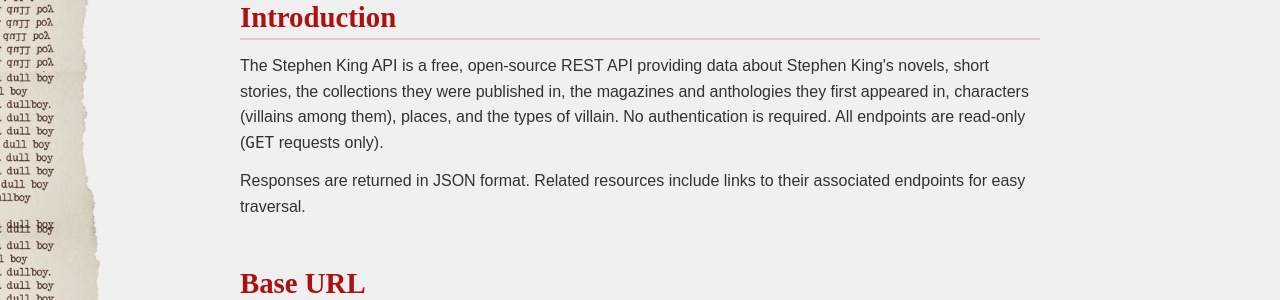
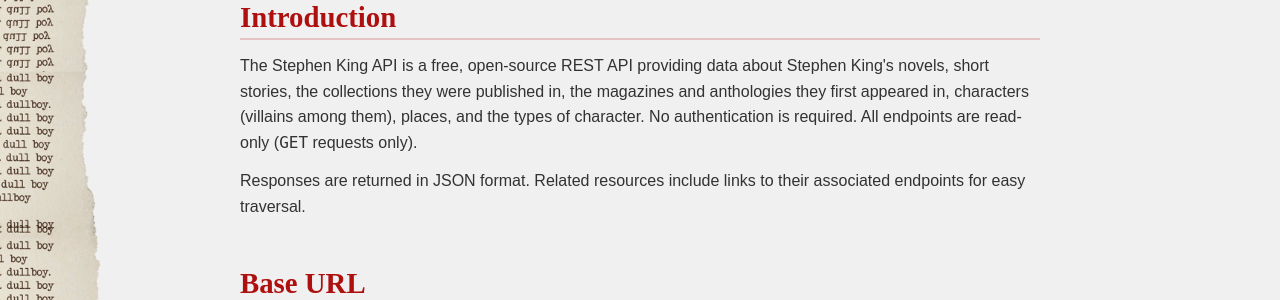
Before and after one commit to hvanlear/Stephen-King-API, a Node server app: page /docs in a window 1280 px wide. Shown: the part 648-948 px from the top of the page. Run offline with Node 20, Linux system fonts and the light colour scheme; some web fonts are replaced.

Commit message:
Call types character types
Types classify every character now, heroes included, so the home page,
readme and docs stop calling them villain types. The docs also gave the
Losers' Club as a protagonist record, but the club has no record; Bill
Denbrough does.

Co-Authored-By: Claude Opus 5.5 <noreply@anthropic.com>

```diff
--- a/views/docs.ejs
+++ b/views/docs.ejs
@@ -64,7 +64,7 @@
         <section id="introduction" class="docs-section">
           <h2>Introduction</h2>
           <p>
-            The Stephen King API is a free, open-source REST API providing data about Stephen King's novels, short stories, the collections they were published in, the magazines and anthologies they first appeared in, characters (villains among them), places, and the types of villain. No authentication is required. All endpoints are read-only (<code>GET</code> requests only).
+            The Stephen King API is a free, open-source REST API providing data about Stephen King's novels, short stories, the collections they were published in, the magazines and anthologies they first appeared in, characters (villains among them), places, and the types of character. No authentication is required. All endpoints are read-only (<code>GET</code> requests only).
           </p>
           <p>
             Responses are returned in JSON format. Related resources include links to their associated endpoints for easy traversal.
@@ -542,7 +542,7 @@ RateLimit: limit=100, remaining=99, reset=60</pre>
         <section id="characters" class="docs-section">
           <h2>Characters</h2>
           <p>
-            Characters are the people and creatures of the stories: every villain, and the heroes and others around them, who are being added a few books at a time, starting with <em>'Salem's Lot</em> and <em>It</em>. Each one says whether it's a <code>villain</code>, and gives its <code>role</code> in each book or short it's in: <code>"protagonist"</code> for one of the people the story follows, <code>"antagonist"</code> for a villain the story is against, <code>"supporting"</code>, or <code>"minor"</code> for a cameo or a small part. A role is <code>null</code> until it's recorded. <code>protagonist</code> is <code>true</code> for a character who leads at least one work, such as Ben Mears or the Losers' Club, and a character can be neither, such as Matt Burke.
+            Characters are the people and creatures of the stories: every villain, and the heroes and others around them, who are being added a few books at a time, starting with <em>'Salem's Lot</em> and <em>It</em>. Each one says whether it's a <code>villain</code>, and gives its <code>role</code> in each book or short it's in: <code>"protagonist"</code> for one of the people the story follows, <code>"antagonist"</code> for a villain the story is against, <code>"supporting"</code>, or <code>"minor"</code> for a cameo or a small part. A role is <code>null</code> until it's recorded. <code>protagonist</code> is <code>true</code> for a character who leads at least one work, such as Ben Mears or Bill Denbrough, and a character can be neither, such as Matt Burke.
           </p>
           <p>
             Character responses include <code>books</code> and <code>shorts</code> arrays linking to the works they appear in, a <code>residence</code> array linking to where they live, and their <code>type</code> and <code>kinds</code>. A <code>group</code> character is a set of characters, such as a gang, a cult or a race. Books and shorts list their <code>characters</code>, and their <code>villains</code> and <code>protagonists</code> among them. Each of those links, and each of a character's <code>books</code> and <code>shorts</code>, carries the character's <code>role</code> in that work. Beverly Marsh is a protagonist of <em>It</em> but has a minor part in <em>11/22/63</em>, so only <em>It</em> lists her among its <code>protagonists</code>.
@@ -1257,7 +1257,7 @@ RateLimit: limit=100, remaining=99, reset=60</pre>
               <span class="endpoint-method">GET</span>
               <span class="endpoint-path">/api/type/:id</span>
             </div>
-            <p>Returns a single type by ID. Id 5 is unused: the old database used it for groups, which are now the villain's <code>group</code> flag.</p>
+            <p>Returns a single type by ID. Id 5 is unused: the old database used it for groups, which are now the character's <code>group</code> flag.</p>
             <h4>Example Request</h4>
             <div class="docs-code-block">
               <code>GET <%= url %>/api/type/16</code>
--- a/views/index.ejs
+++ b/views/index.ejs
@@ -32,7 +32,7 @@
         { name: "Characters", list: "characters", one: "character", id: 202, count: counts.characters },
         { name: "Villains", list: "villains", one: "villain", id: 19, count: counts.villains },
         { name: "Places", list: "places", one: "place", id: 76, count: counts.places },
-        { name: "Villain types", list: "types", one: "type", id: 2, count: counts.types },
+        { name: "Character types", list: "types", one: "type", id: 2, count: counts.types },
         { name: "Collections", list: "collections", one: "collection", id: 1, count: counts.collections },
         { name: "Publications", list: "publications", one: "publication", id: 7, count: counts.publications },
       ];
```
Also changed, not shown: readme.md.
